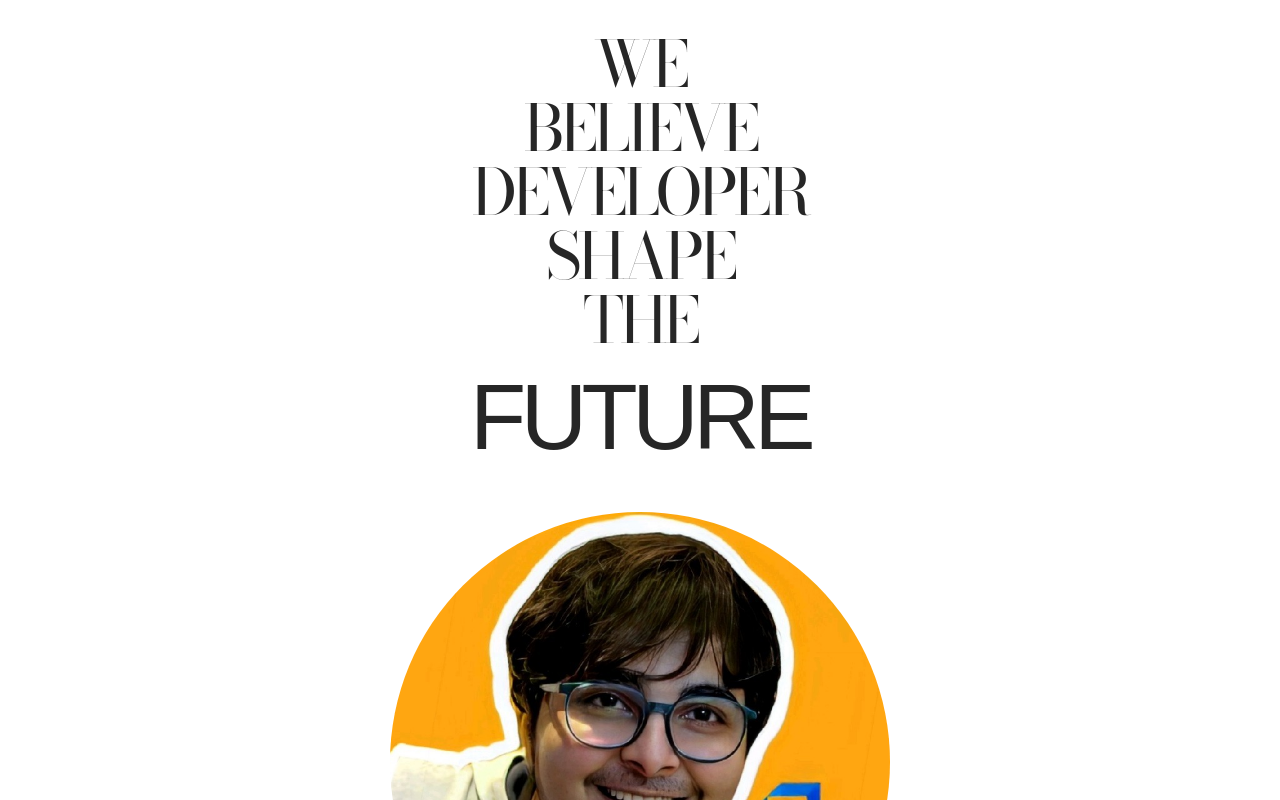
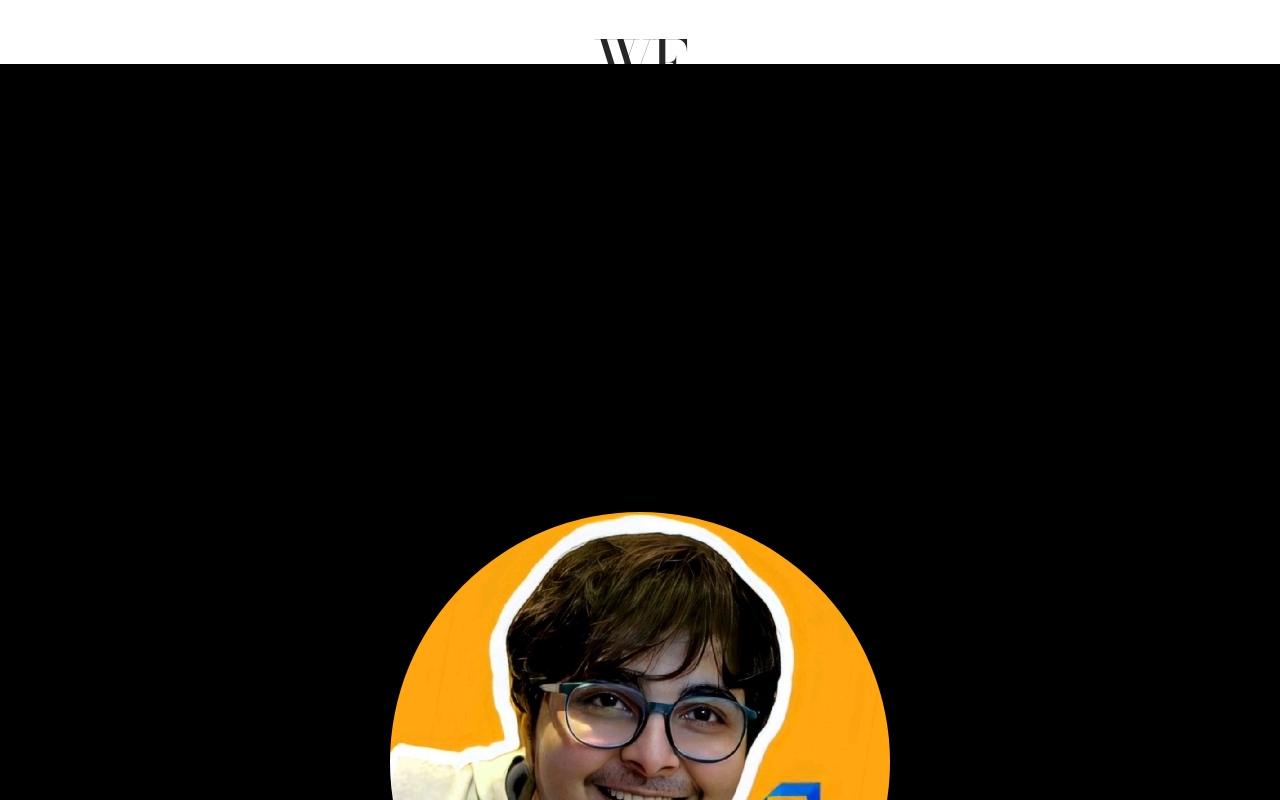
Before and after one commit to HimalayaJhala/nextweb, a Next.js app: page / in a window 1280 px wide. Shown: the top 800 px of the page. Built offline with nearby package versions, Linux system fonts and the light colour scheme; a web font is replaced by a local one.

Commit message:
background testing

```diff
--- a/styles/index.module.css
+++ b/styles/index.module.css
@@ -11,7 +11,7 @@
      padding: 0 auto;
      margin: 0 auto;
      box-sizing: border-box;
-     /* background-color: rgb(0, 0, 0);  */
+     background-color: rgb(0, 0, 0);
      scroll-behavior: smooth;
      transition: all 0.8s ease;
      width: 100%;
```
